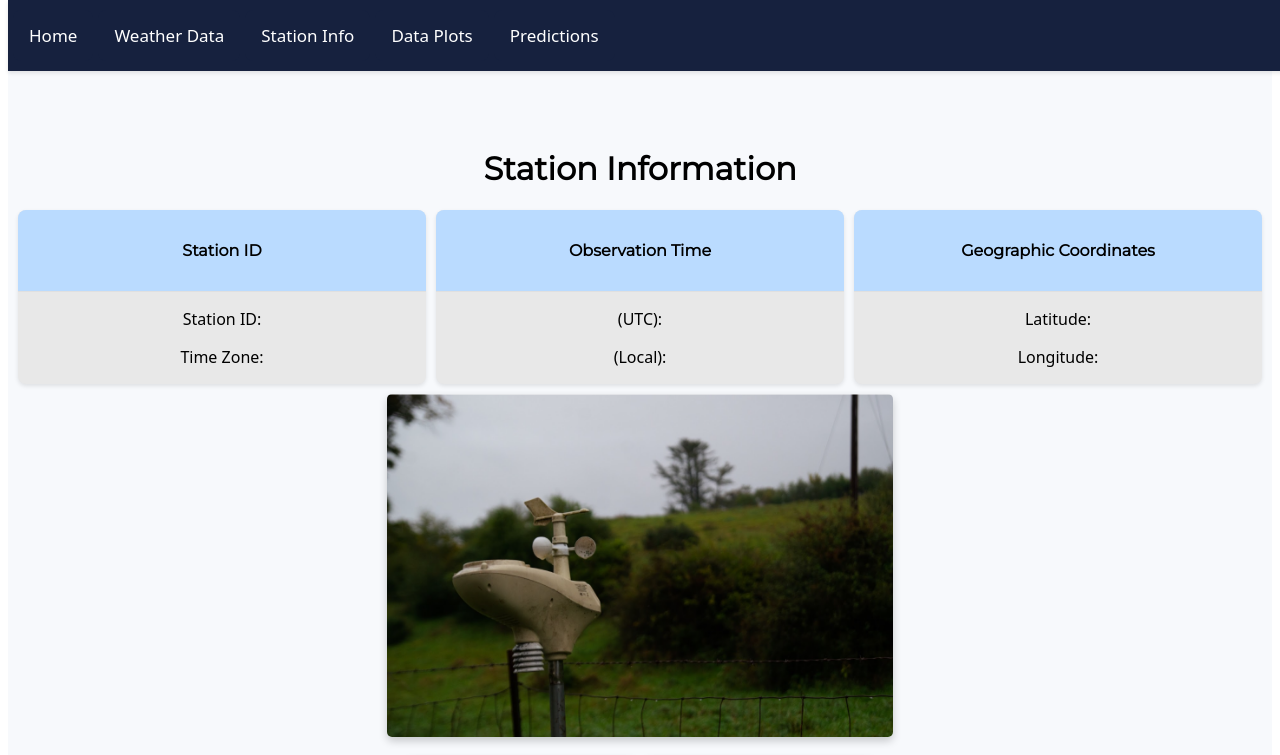
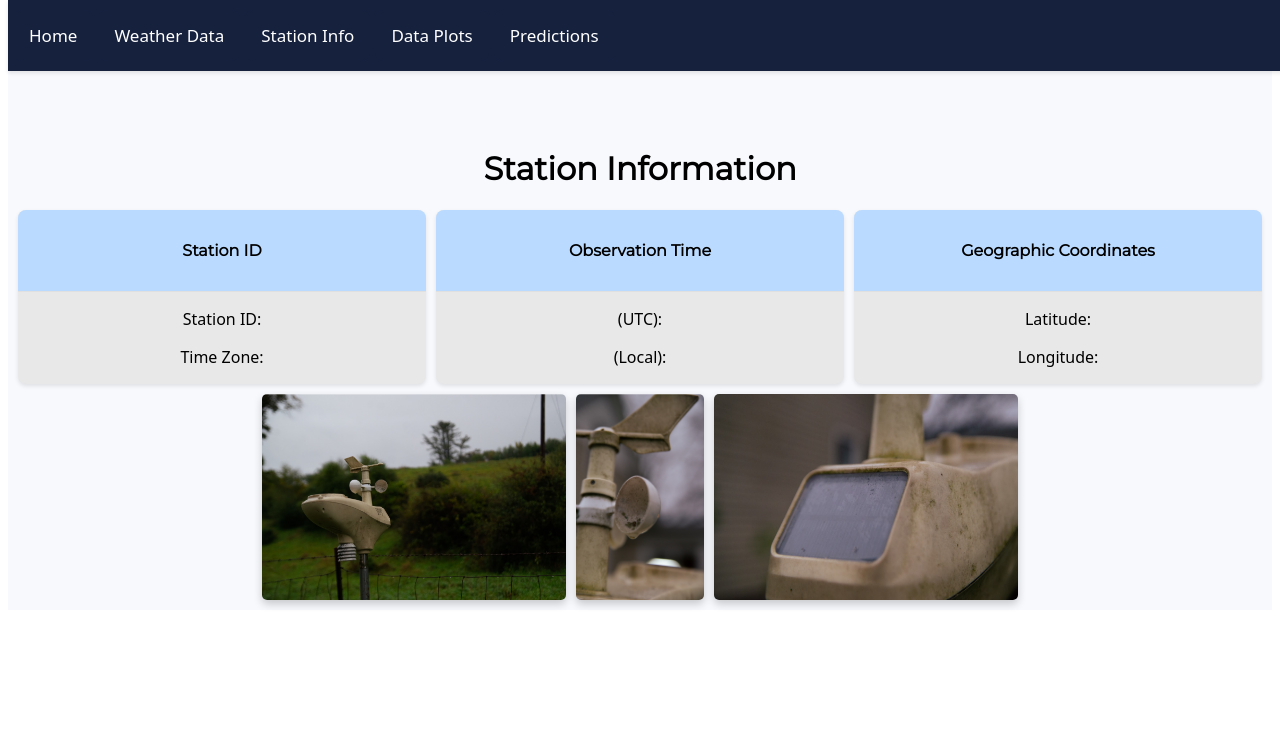
Before and after one commit to s-b-i-t/farm_dashboard, a React (Create React App) app: page /station in a window 1280 px wide. Shown: the top 755 px of the page. Built offline with nearby package versions, Linux system fonts and the light colour scheme; no server answers.

Commit message:
David: more image editing

```diff
--- a/public/index.html
+++ b/public/index.html
@@ -2,7 +2,7 @@
 <html lang="en">
 <head>
   <meta charset="utf-8">
-  <link rel="icon" type="image/png" href="%PUBLIC_URL%/logo.png">
+  <link rel="icon" type="image/png" href="%PUBLIC_URL%/farmlogo.jpg">
 
   <script src="https://kit.fontawesome.com/your-fontawesome-kit-code.js" crossorigin="anonymous"></script>
   <title>Farm Dashboard</title>
--- a/src/App.css
+++ b/src/App.css
@@ -146,13 +146,13 @@ h4, h5, h6 {
   flex-wrap: wrap;
   justify-content: center;
   gap: 10px;
-  max-width: 40%;
+  max-width: 60%;
   margin: auto;
 }
 
 .image-tile {
-
-  max-width: 30%;
+  flex: 1;
+  max-width: 90%;
   height: auto;
   box-shadow: 0 4px 8px 0 rgba(0,0,0,0.2);
   transition: 0.3s;
@@ -161,12 +161,12 @@ h4, h5, h6 {
 }
 
 
-#station1 {
-  max-width: 100%;
+#station1, #station2 {
+  max-width: 40%;
 }
 
-#station2, #station3 {
-  max-width: 45%;
+#station3 {
+  max-width: 17%;
 }
 
 
--- a/src/station_info.js
+++ b/src/station_info.js
@@ -38,11 +38,11 @@ const DisplayStationInfo = ({stationInfo}) => {
 
         <div class="image-container">
           <img id='station1' src={station1} alt='Station 1' class="image-tile"></img>
+          <img id='station3' src={station3} alt='Station 3' class="image-tile"></img>
           <img id='station2' src={station2} alt='Station 2' class="image-tile"></img>
-          <img id='station3' src={station3} alt='Station 3' class="image-tile"></img>
         </div>
 
-        <img id='image' src={image5} alt="Spring Valley Student Farm Mission" class="image-tile"></img>
+        {/* <img id='image' src={image5} alt="Spring Valley Student Farm Mission" class="image-tile"></img> */}
 
       </div>
     );
```
Also changed, not shown: public/farmlogo.jpg (added), public/station1.png (added).
